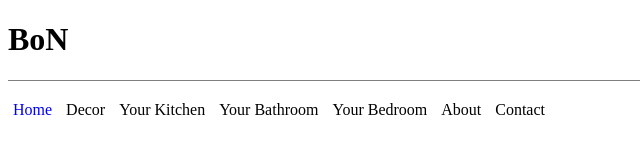
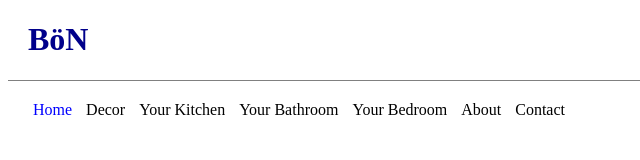
Before and after one commit to SKsaqlain/web-tech, a plain HTML site: page assignment1/hw1.html in a window 1280 px wide. Shown: the whole page, without its empty margins (0-640 px from the left). Drawn offline with Linux system fonts and the light colour scheme.

Commit message:
added padding

```diff
--- a/assignment1/hw1.html
+++ b/assignment1/hw1.html
@@ -5,9 +5,11 @@
         <link rel="stylesheet" href="style.css">
     </head>
     <body>
-        <h1>BoN</h1>
+        <div class="container">
+            <h1 style="color: darkblue;">BöN</h1>
+        </div>
             <div class="horizontal-line"></div>
-
+        <div class="container">
             <div class="menu">
                 <a style="color:blue">Home</a>
                 <a>Decor</a>
@@ -17,6 +19,7 @@
                 <a>About</a>
                 <a>Contact</a>
             </div>
+        </div>
     </body>
 
 </html>
--- a/assignment1/style.css
+++ b/assignment1/style.css
@@ -1,3 +1,7 @@
+.container {
+    padding: 0 20px;
+}
+
 .horizontal-line{
     border: none;
     height: 1px;
```
Lines whose indentation alone changed are shown as unchanged.
